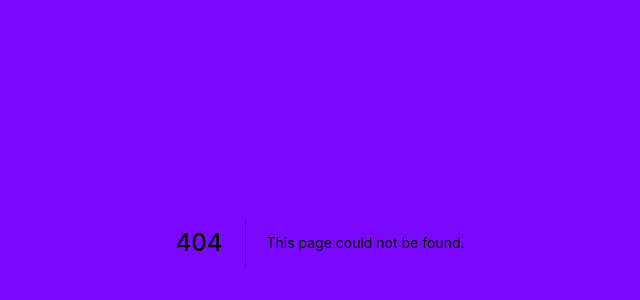
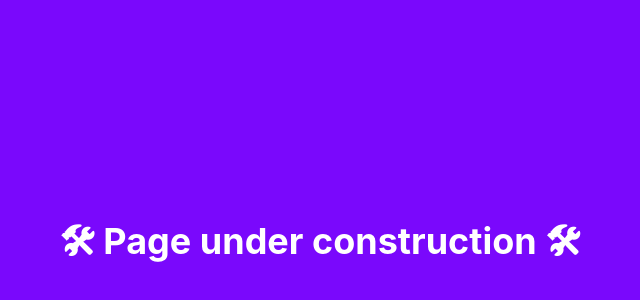
Before and after one commit to Glosseta/glosseta-foundation-web, a Next.js app: page /glosseta in a window 1280 px wide. Before the commit this address had no page. Shown: the part 158-458 px from the top of the page, without its empty margins (320-960 px from the left). Built offline with nearby package versions, Linux system fonts and the light colour scheme.

Commit message:
Adds what is glosseta page

```diff
--- /dev/null
+++ b/pages/glosseta/index.tsx
@@ -0,0 +1,15 @@
+import React from "react";
+import { Heading } from "@chakra-ui/react";
+import PageLayout from "../../components/layouts";
+
+const GlossetaPage = (): JSX.Element => {
+  return (
+    <PageLayout>
+      <Heading as="h1" textColor={"white"}>
+      🛠 Page under construction 🛠
+      </Heading>
+    </PageLayout>
+  );
+};
+
+export default GlossetaPage;
```
